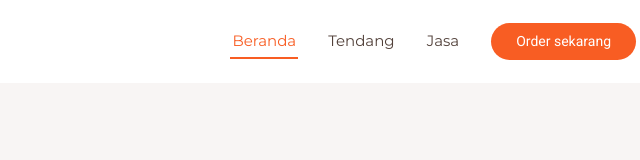
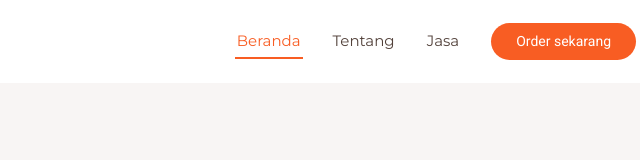
Before and after one commit to jasawebsitesulteng/umkm, a plain HTML site: page index.html in a window 1280 px wide. Shown: the top 160 px of the page, 562-1202 px from the left. Drawn offline with Linux system fonts and the light colour scheme.

Commit message:
index.html

```diff
--- a/index.html
+++ b/index.html
@@ -49,7 +49,7 @@
       <nav id="navmenu" class="navmenu">
         <ul>
           <li><a href="#hero" class="active">Beranda</a></li>
-          <li><a href="#about">Tendang</a></li>
+          <li><a href="#about">Tentang</a></li>
           <li><a href="#services">Jasa</a></li>
         </ul>
         <i class="mobile-nav-toggle d-xl-none bi bi-list"></i>
```
